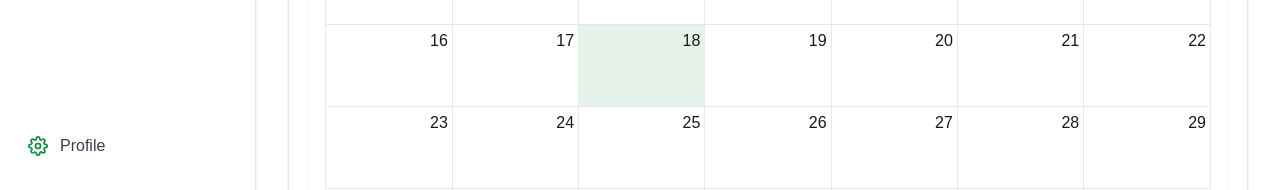
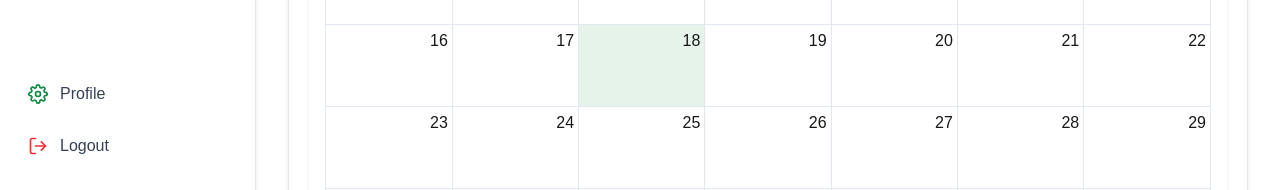
Before and after one commit to Meedux/veriface-track, a Next.js app: page /dashboard in a window 1280 px wide. Shown: the part 610-800 px from the top of the page. Built offline with nearby package versions, Linux system fonts and the light colour scheme; no server answers; the database is empty.

Commit message:
Sidebar fixes

```diff
--- a/component/Sidebar.jsx
+++ b/component/Sidebar.jsx
@@ -2,14 +2,16 @@
 
 import React, { useState, useEffect } from 'react';
 import { IoIosArrowDown } from "react-icons/io";
-import { FiHome, FiCalendar, FiSettings } from "react-icons/fi";
+import { FiHome, FiCalendar, FiSettings, FiLogOut } from "react-icons/fi";
 import { TbSchool } from "react-icons/tb";
 import { FaRegCircle } from "react-icons/fa6";
 import Link from 'next/link';
+import { useRouter } from 'next/navigation';
 
 const Sidebar = () => {
   const [isStrandsOpen, setIsStrandsOpen] = useState(false);
   const [username, setUsername] = useState("Guest");
+  const router = useRouter();
 
   // Get user data from localStorage on component mount
   useEffect(() => {
@@ -25,6 +27,24 @@ const Sidebar = () => {
     }
   }, []);
 
+  // Handle logout function
+  const handleLogout = () => {
+    try {
+      // Clear authentication data
+      localStorage.removeItem('token');
+      localStorage.removeItem('user');
+      sessionStorage.removeItem('signupData');
+
+      // Show logout message
+      alert('You have been logged out successfully');
+
+      // Redirect to login page
+      router.push('/login');
+    } catch (error) {
+      console.error("Error during logout:", error);
+    }
+  };
+
   return (
     <div className="h-screen w-64 bg-white border-r border-gray-200 flex flex-col shadow-sm">
       <div className="p-5 border-b border-gray-200 flex flex-col items-center">
@@ -36,7 +56,7 @@ const Sidebar = () => {
         <p className="text-xs text-gray-500">Have a nice day</p>
       </div>
 
-      {/* Rest of your sidebar component remains unchanged */}
+      {/* Main navigation */}
       <nav className="flex-1 px-3 pt-5 overflow-y-auto">
         <ul className="space-y-1">
           <li>
@@ -110,15 +130,23 @@ const Sidebar = () => {
           </li>
         </ul>
 
-        <ul className="absolute bottom-5 left-0 right-0 px-3">
-          <li>
-            <Link href="/profile"
-              className="flex items-center gap-3 px-4 py-3 rounded-lg hover:bg-[#E8F5E9] text-gray-700 transition-colors">
-              <FiSettings className="text-xl text-[#0D8A3F]" />
-              <span className="font-medium">Profile</span>
-            </Link>
-          </li>
-        </ul>
+        {/* Bottom navigation - fixed position at the bottom */}
+        <div className="absolute bottom-5 left-0 right-0 px-3 space-y-1">
+          <Link href="/profile"
+            className="flex items-center gap-3 px-4 py-3 rounded-lg hover:bg-[#E8F5E9] text-gray-700 transition-colors">
+            <FiSettings className="text-xl text-[#0D8A3F]" />
+            <span className="font-medium">Profile</span>
+          </Link>
+
+          {/* Logout button */}
+          <button
+            onClick={handleLogout}
+            className="w-full flex items-center gap-3 px-4 py-3 rounded-lg hover:bg-red-50 text-gray-700 hover:text-red-600 transition-colors"
+          >
+            <FiLogOut className="text-xl text-red-500" />
+            <span className="font-medium">Logout</span>
+          </button>
+        </div>
       </nav>
     </div>
   );
```
